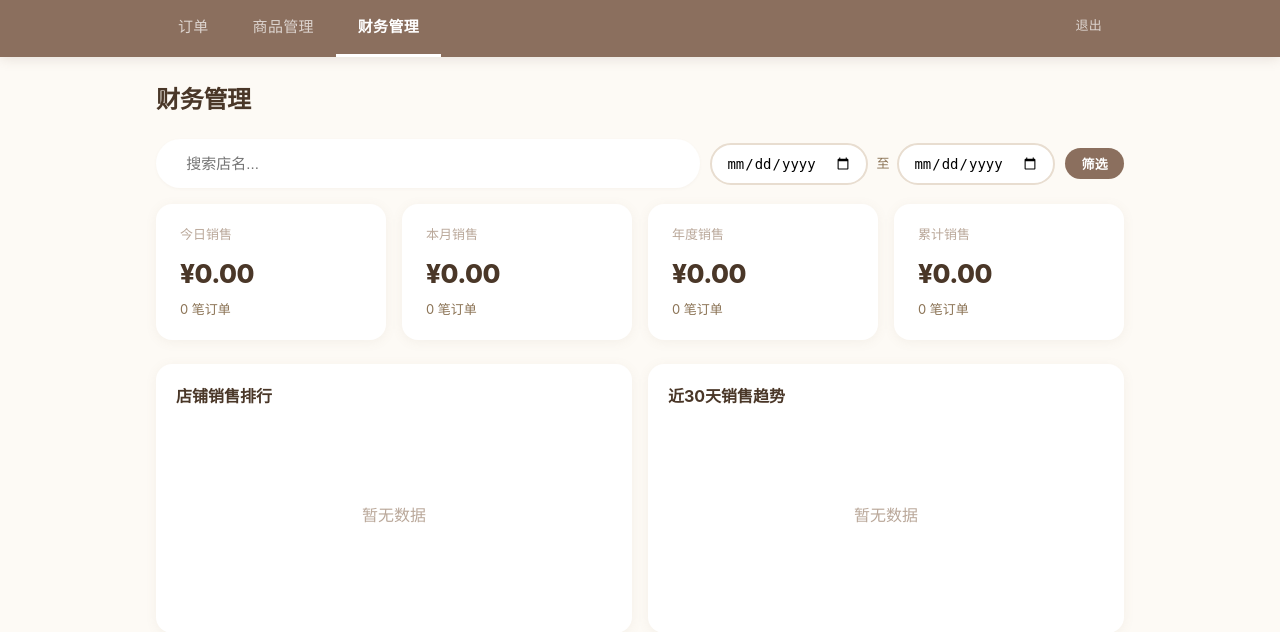
After one commit to g5p422p574-afk/GIFT-007, a Flask app: page /admin/finance in a window 1280 px wide. The commit adds this page. Shown: the top 632 px of the page. Run offline with Flask 3, Linux system fonts and the light colour scheme; the visitor is signed in with stand-in values (Sample User, id 1).

Commit message:
新增财务管理模块：日/月/年销售统计、店铺排行、近30天趋势、按店名/日期筛选

```diff
--- a/routes/products.py
+++ b/routes/products.py
@@ -1,8 +1,10 @@
 import os
 import uuid
+from datetime import datetime, timedelta
 from functools import wraps
 from flask import Blueprint, render_template, request, redirect, url_for, current_app, session
-from models import db, Product, OrderItem, Order
+from sqlalchemy import func
+from models import db, Product, User, OrderItem, Order
 from config import ALLOWED_EXTENSIONS
 
 products_bp = Blueprint("products", __name__)
@@ -80,3 +82,71 @@ def delete(product_id):
     db.session.delete(product)
     db.session.commit()
     return redirect(url_for("products.index"))
+
+
+@products_bp.route("/finance")
+@admin_required
+def finance():
+    date_from = request.args.get("date_from", "").strip()
+    date_to = request.args.get("date_to", "").strip()
+    store_q = request.args.get("store", "").strip()
+
+    base = Order.query.filter(Order.status.in_(["ordered", "shipped"]))
+
+    # Store name filter
+    if store_q:
+        base = base.filter(Order.user.has(User.store_name.contains(store_q)))
+
+    # Date range filter
+    if date_from:
+        base = base.filter(Order.created_at >= datetime.strptime(date_from, "%Y-%m-%d"))
+    if date_to:
+        base = base.filter(Order.created_at <= datetime.strptime(date_to, "%Y-%m-%d").replace(hour=23, minute=59, second=59))
+
+    # Summary stats
+    total_revenue = base.with_entities(func.sum(Order.total_amount)).scalar() or 0
+    total_orders = base.count()
+
+    # Today
+    today_start = datetime.utcnow().replace(hour=0, minute=0, second=0, microsecond=0)
+    today_revenue = base.filter(Order.created_at >= today_start).with_entities(func.sum(Order.total_amount)).scalar() or 0
+    today_orders = base.filter(Order.created_at >= today_start).count()
+
+    # This month
+    month_start = datetime.utcnow().replace(day=1, hour=0, minute=0, second=0, microsecond=0)
+    month_revenue = base.filter(Order.created_at >= month_start).with_entities(func.sum(Order.total_amount)).scalar() or 0
+    month_orders = base.filter(Order.created_at >= month_start).count()
+
+    # This year
+    year_start = datetime.utcnow().replace(month=1, day=1, hour=0, minute=0, second=0, microsecond=0)
+    year_revenue = base.filter(Order.created_at >= year_start).with_entities(func.sum(Order.total_amount)).scalar() or 0
+    year_orders = base.filter(Order.created_at >= year_start).count()
+
+    # Per-store breakdown
+    store_stats = base.with_entities(
+        User.store_name, func.sum(Order.total_amount), func.count(Order.id)
+    ).join(User, Order.user_id == User.id, isouter=True).group_by(
+        User.store_name
+    ).order_by(func.sum(Order.total_amount).desc()).all()
+
+    # Daily breakdown (last 30 days) for chart-like table
+    daily_stats = base.filter(
+        Order.created_at >= datetime.utcnow() - timedelta(days=30)
+    ).with_entities(
+        func.date(Order.created_at), func.sum(Order.total_amount), func.count(Order.id)
+    ).group_by(
+        func.date(Order.created_at)
+    ).order_by(func.date(Order.created_at).desc()).all()
+
+    unviewed = Order.query.filter_by(is_viewed=False).count()
+
+    return render_template(
+        "finance.html",
+        total_revenue=total_revenue, total_orders=total_orders,
+        today_revenue=today_revenue, today_orders=today_orders,
+        month_revenue=month_revenue, month_orders=month_orders,
+        year_revenue=year_revenue, year_orders=year_orders,
+        store_stats=store_stats, daily_stats=daily_stats,
+        date_from=date_from, date_to=date_to, store_q=store_q,
+        unviewed_count=unviewed,
+    )
--- a/static/style.css
+++ b/static/style.css
@@ -567,6 +567,44 @@ tfoot td { border-bottom: none; font-weight: 600; background: #fafafa; }
   margin-top: 4px;
 }
 
+/* === Stats Grid === */
+.stats-grid {
+  display: grid;
+  grid-template-columns: repeat(auto-fit, minmax(200px, 1fr));
+  gap: 16px;
+  margin-bottom: 24px;
+}
+.stat-card {
+  background: var(--card-bg);
+  border-radius: var(--radius);
+  padding: 20px 24px;
+  box-shadow: var(--shadow);
+}
+.stat-label { font-size: 13px; color: var(--text-muted); margin-bottom: 8px; font-weight: 500; }
+.stat-revenue { font-size: 26px; font-weight: 800; color: var(--text); letter-spacing: -.5px; }
+.stat-sub { font-size: 13px; color: var(--text-secondary); margin-top: 4px; }
+
+/* === Finance Grid === */
+.finance-grid {
+  display: grid;
+  grid-template-columns: 1fr 1fr;
+  gap: 16px;
+}
+.finance-panel {
+  background: var(--card-bg);
+  border-radius: var(--radius);
+  padding: 20px;
+  box-shadow: var(--shadow);
+}
+.finance-panel h3 { font-size: 16px; font-weight: 700; margin-bottom: 14px; }
+
+/* === Responsive finance === */
+@media (max-width: 768px) {
+  .finance-grid { grid-template-columns: 1fr; }
+  .stats-grid { grid-template-columns: repeat(2, 1fr); }
+  .stat-revenue { font-size: 20px; }
+}
+
 /* === Auth Pages === */
 .auth-page {
   display: flex;
--- a/templates/base.html
+++ b/templates/base.html
@@ -16,7 +16,8 @@
         <span class="notify-dot"></span>
         {% endif %}
       </a>
-      <a href="{{ url_for('products.index') }}" class="{{ 'active' if request.endpoint and 'products' in request.endpoint else '' }}">  商品管理</a>
+      <a href="{{ url_for('products.index') }}" class="{{ 'active' if request.endpoint and request.endpoint == 'products.index' else '' }}">  商品管理</a>
+      <a href="{{ url_for('products.finance') }}" class="{{ 'active' if request.endpoint and request.endpoint == 'products.finance' else '' }}">  财务管理</a>
       <span style="flex:1;"></span>
       <a href="{{ url_for('home.logout') }}" style="font-size:13px;">  退出</a>
       {% else %}
--- /dev/null
+++ b/templates/finance.html
@@ -0,0 +1,95 @@
+{% extends "base.html" %}
+{% set is_admin = 1 %}
+{% block title %}财务管理{% endblock %}
+{% block content %}
+<h2 class="page-title">  财务管理</h2>
+
+<!-- Filter bar -->
+<form class="filter-bar" method="GET" action="{{ url_for('products.finance') }}">
+  <div class="search-bar" style="flex:1;min-width:160px;margin-bottom:0;">
+    <input type="text" name="store" placeholder="  搜索店名..." value="{{ store_q }}">
+  </div>
+  <div class="date-filter">
+    <input type="date" name="date_from" value="{{ date_from }}" class="date-input">
+    <span>至</span>
+    <input type="date" name="date_to" value="{{ date_to }}" class="date-input">
+  </div>
+  <button type="submit" class="btn btn-primary btn-sm">筛选</button>
+  {% if date_from or date_to or store_q %}
+  <a href="{{ url_for('products.finance') }}" class="btn btn-sm" style="color:var(--danger);">清除</a>
+  {% endif %}
+</form>
+
+<!-- Summary cards -->
+<div class="stats-grid">
+  <div class="stat-card stat-today">
+    <div class="stat-label">  今日销售</div>
+    <div class="stat-revenue">¥{{ "%.2f"|format(today_revenue) }}</div>
+    <div class="stat-sub">{{ today_orders }} 笔订单</div>
+  </div>
+  <div class="stat-card stat-month">
+    <div class="stat-label">  本月销售</div>
+    <div class="stat-revenue">¥{{ "%.2f"|format(month_revenue) }}</div>
+    <div class="stat-sub">{{ month_orders }} 笔订单</div>
+  </div>
+  <div class="stat-card stat-year">
+    <div class="stat-label">  年度销售</div>
+    <div class="stat-revenue">¥{{ "%.2f"|format(year_revenue) }}</div>
+    <div class="stat-sub">{{ year_orders }} 笔订单</div>
+  </div>
+  <div class="stat-card stat-all">
+    <div class="stat-label">  累计销售</div>
+    <div class="stat-revenue">¥{{ "%.2f"|format(total_revenue) }}</div>
+    <div class="stat-sub">{{ total_orders }} 笔订单</div>
+  </div>
+</div>
+
+<div class="finance-grid">
+  <!-- Per-store breakdown -->
+  <div class="finance-panel">
+    <h3>  店铺销售排行</h3>
+    {% if store_stats %}
+    <table class="cart-table">
+      <thead>
+        <tr><th>店名</th><th>销售额</th><th>订单数</th><th>客单价</th></tr>
+      </thead>
+      <tbody>
+        {% for s in store_stats %}
+        <tr>
+          <td>{{ s[0] or '未注册客户' }}</td>
+          <td>¥{{ "%.2f"|format(s[1]) }}</td>
+          <td>{{ s[2] }}</td>
+          <td>¥{{ "%.2f"|format(s[1] / s[2]) }}</td>
+        </tr>
+        {% endfor %}
+      </tbody>
+    </table>
+    {% else %}
+    <div class="empty"><p>暂无数据</p></div>
+    {% endif %}
+  </div>
+
+  <!-- Daily breakdown -->
+  <div class="finance-panel">
+    <h3>  近30天销售趋势</h3>
+    {% if daily_stats %}
+    <table class="cart-table">
+      <thead>
+        <tr><th>日期</th><th>销售额</th><th>订单数</th></tr>
+      </thead>
+      <tbody>
+        {% for d in daily_stats %}
+        <tr>
+          <td>{{ d[0] }}</td>
+          <td>¥{{ "%.2f"|format(d[1]) }}</td>
+          <td>{{ d[2] }}</td>
+        </tr>
+        {% endfor %}
+      </tbody>
+    </table>
+    {% else %}
+    <div class="empty"><p>暂无数据</p></div>
+    {% endif %}
+  </div>
+</div>
+{% endblock %}
```
